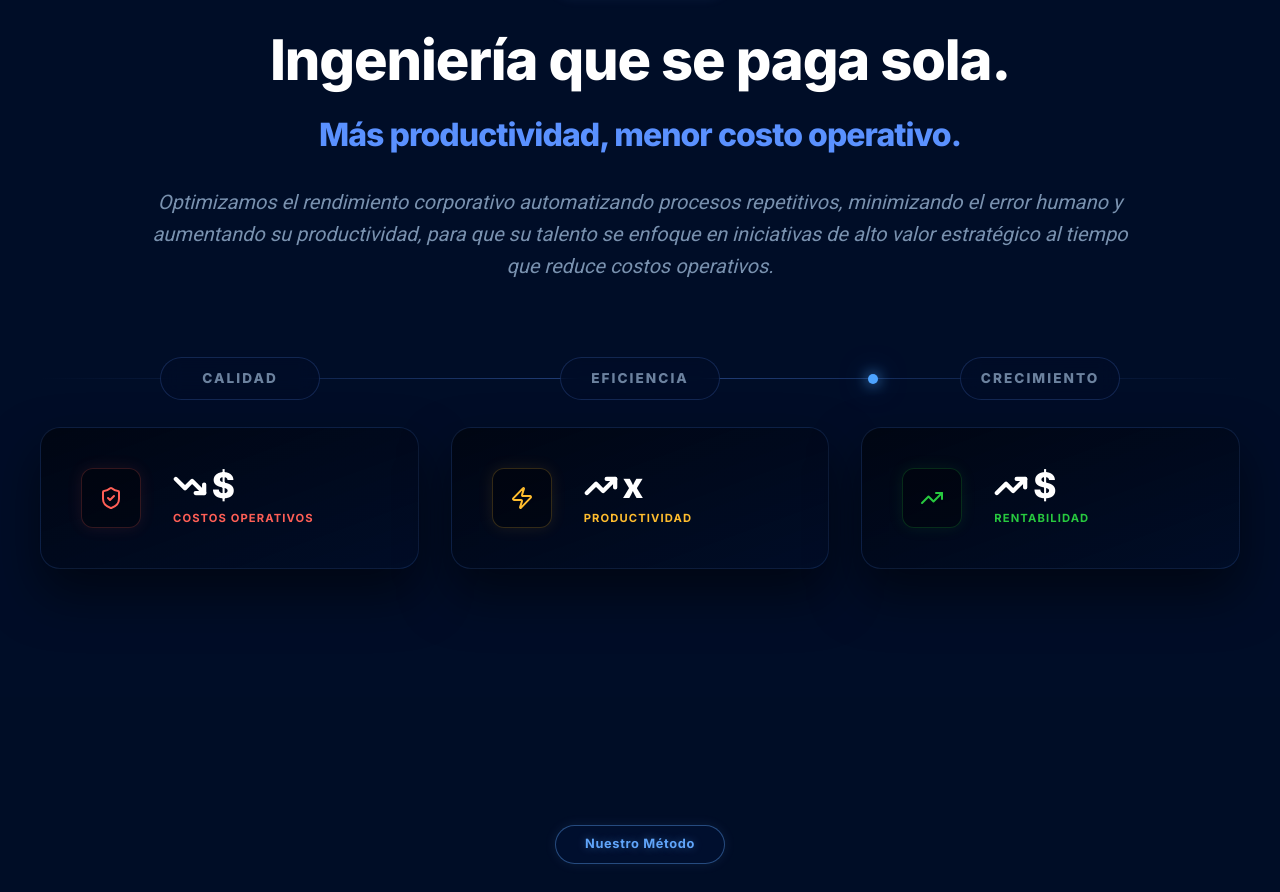
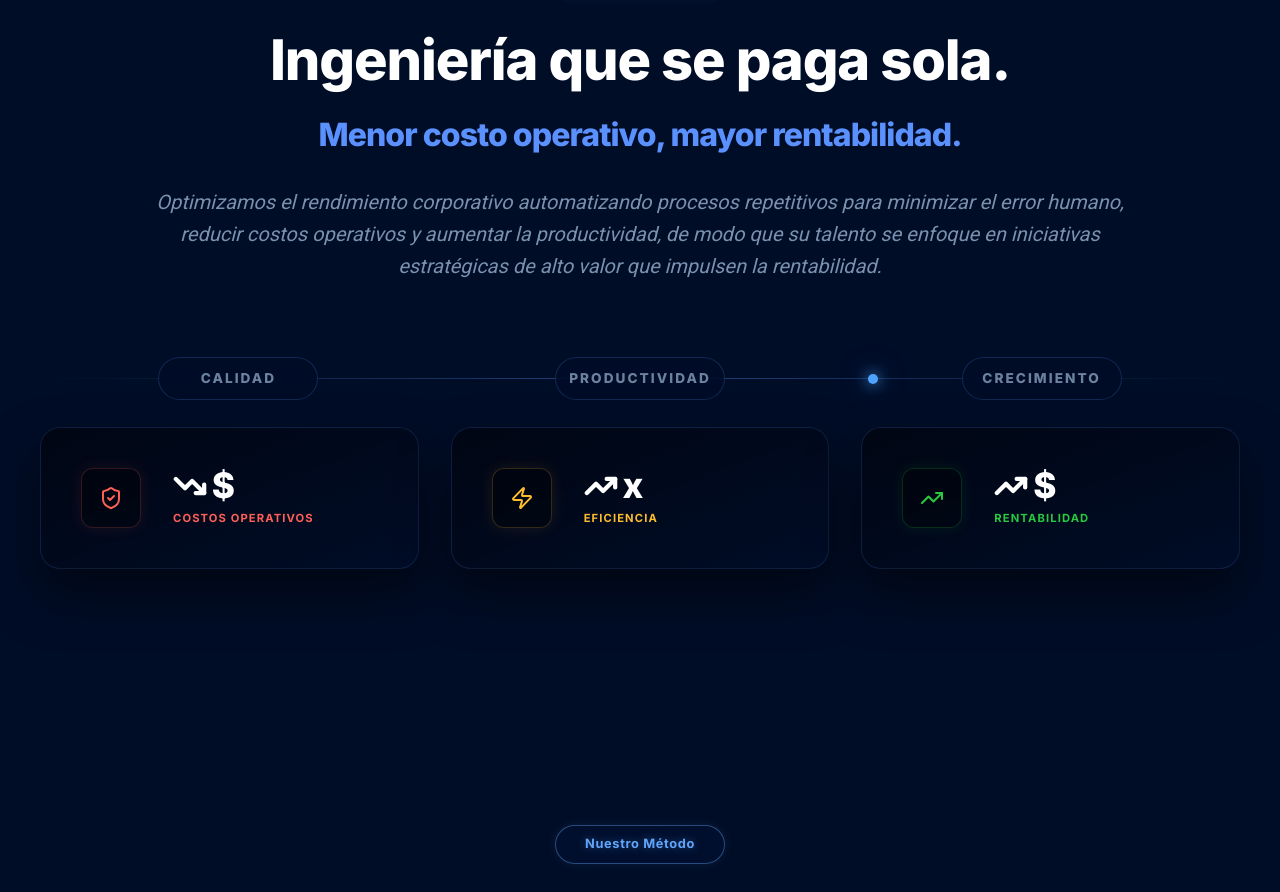
Before and after one commit to LuisRojas0923/Landing-Page-SOLID, a React (Vite) app: page / in a window 1280 px wide. Shown: the part 1090-1982 px from the top of the page. Built offline with nearby package versions, Linux system fonts and the light colour scheme.

Commit message:
Actualización de textos: Menor costo operativo y swap de etiquetas Eficiencia/Productividad

```diff
--- a/src/pages/Home.jsx
+++ b/src/pages/Home.jsx
@@ -221,7 +221,7 @@ const Home = () => {
                         lineHeight: '1.2',
                         whiteSpace: 'nowrap'
                     }}>
-                        Más productividad, menor costo operativo.
+                        Menor costo operativo, mayor rentabilidad.
                     </p>
 
                     <p className="method-desc" style={{
@@ -231,7 +231,7 @@ const Home = () => {
                         opacity: 0.9,
                         color: 'rgba(180, 210, 240, 0.75)'
                     }}>
-                        Optimizamos el rendimiento corporativo automatizando procesos repetitivos, minimizando el error humano y aumentando su productividad, para que su talento se enfoque en iniciativas de alto valor estratégico al tiempo que reduce costos operativos.
+                        Optimizamos el rendimiento corporativo automatizando procesos repetitivos para minimizar el error humano, reducir costos operativos y aumentar la productividad, de modo que su talento se enfoque en iniciativas estratégicas de alto valor que impulsen la rentabilidad.
                     </p>
 
                     <div className="impact-showcase-luxe">
@@ -256,7 +256,7 @@ const Home = () => {
                                     <span className="pill-item-label">CALIDAD</span>
                                 </div>
                                 <div className={`glass-capsule ${activeImpact === 'eficiencia' ? 'active' : ''}`}>
-                                    <span className="pill-item-label">EFICIENCIA</span>
+                                    <span className="pill-item-label">PRODUCTIVIDAD</span>
                                 </div>
                                 <div className={`glass-capsule ${activeImpact === 'crecimiento' ? 'active' : ''}`}>
                                     <span className="pill-item-label">CRECIMIENTO</span>
@@ -283,7 +283,7 @@ const Home = () => {
                                         <TrendingUp size={34} strokeWidth={3} />
                                         <span>x</span>
                                     </div>
-                                    <div className="stat-label-luxe amber">PRODUCTIVIDAD</div>
+                                    <div className="stat-label-luxe amber">EFICIENCIA</div>
                                 </div>
                             </motion.div>
 
```
